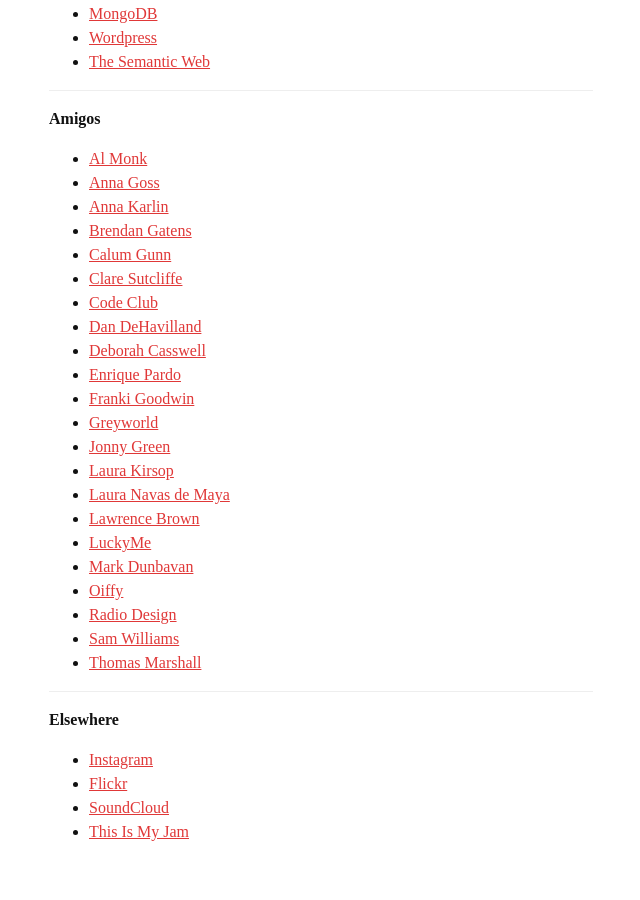
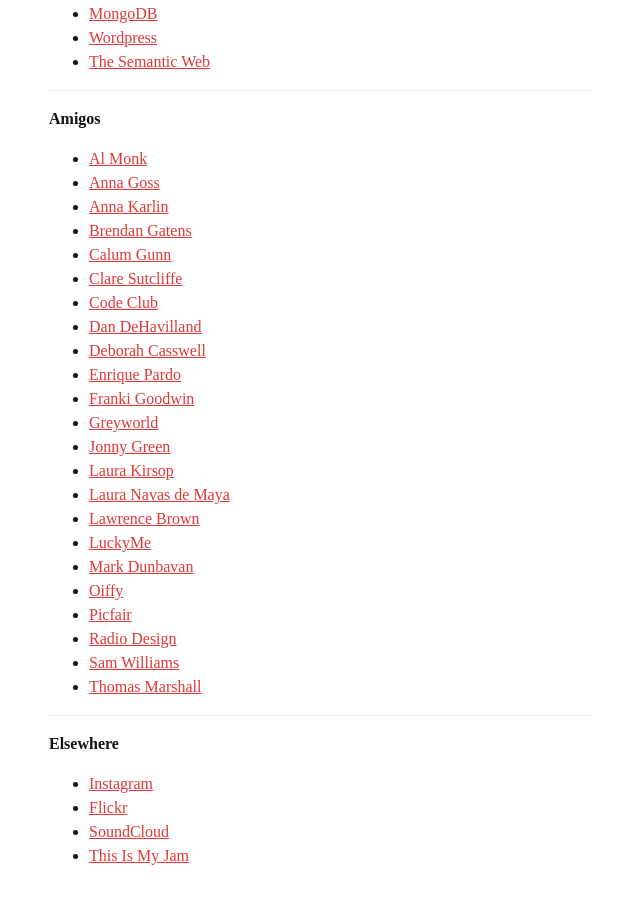
Before and after one commit to jgwhite/jgwhite.github.io, a Jekyll site: the page built from index.md, in a window 1280 px wide and 900 px high, scrolled down 1211 px. Shown: the whole window, without its empty margins (319-959 px from the left). Built offline with Jekyll 4.4.1, drawn with Linux system fonts in a browser that asks for light colours; some web fonts are replaced; before the commit the page ends 2087 px from its top, so only the background shows below that.

Commit message:
Add Picfair

```diff
--- a/index.md
+++ b/index.md
@@ -77,6 +77,7 @@
 * [LuckyMe](http://thisisluckyme.com/)
 * [Mark Dunbavan](http://www.markdunbavan.co.uk/)
 * [Oiffy](http://oiffy.com/)
+* [Picfair](https://www.picfair.com/)
 * [Radio Design](http://radiodesign.co.uk/)
 * [Sam Williams](http://sam-w.com/)
 * [Thomas Marshall](http://thomasmarshall.com/)
```
